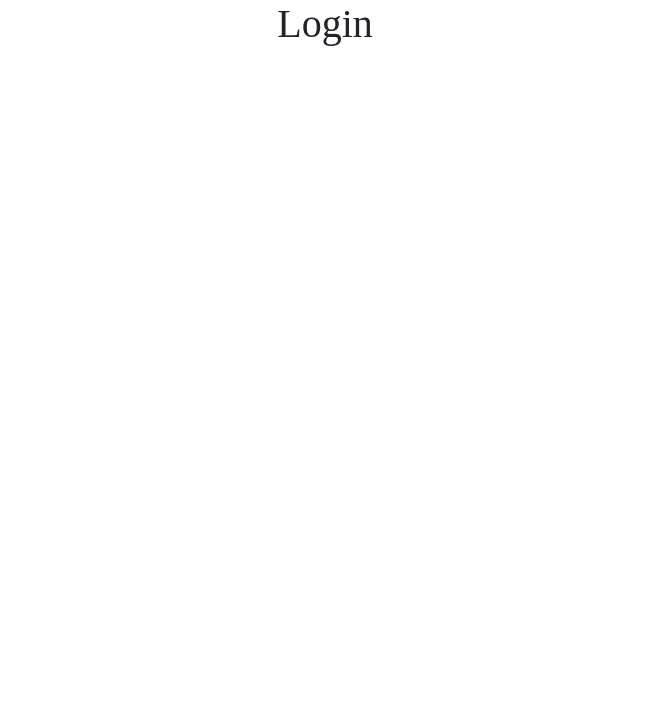
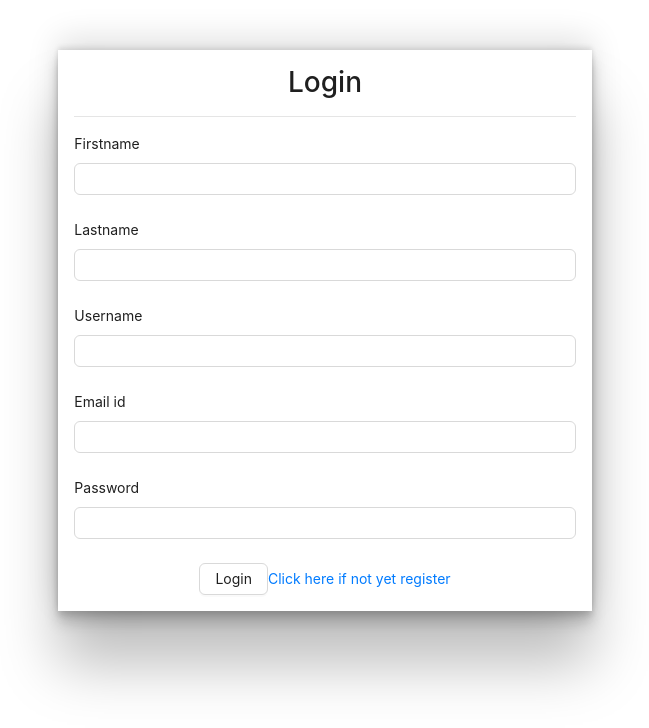
Before and after one commit to Mitali29052001/MR, a React (Create React App) app in the folder client/: page /login in a window 1280 px wide. Shown: the top 728 px of the page, without its empty margins (315-964 px from the left). Built offline with nearby package versions, Linux system fonts and the light colour scheme; a web font is replaced by a local one.

Commit message:
Login, Register

```diff
--- /dev/null
+++ b/client/src/pages/login.css
@@ -0,0 +1,3 @@
+.login-1 {
+    margin-top: 50px;
+}
--- a/client/src/pages/login.js
+++ b/client/src/pages/login.js
@@ -1,10 +1,41 @@
 import React from 'react'
-import Default from '../components/Default'
-function profile() {
+import {Row, Col, Form, Input, Button} from 'antd'
+import { Link } from 'react-router-dom'
+// eslint-disable-next-line no-unused-vars
+import './login.css'
+function Login() {
+    function login(values) {
+        console.log(values)
+    }
     return (
-       <div>
-        <h1>Login</h1>
+        <div>
+            <Row justify='center' className='login-1'>
+                <Col lg={10} xs={24}>
+                    <Form layout='vertical' className='bs1 p-3' onFinish={login}>
+                        <h3>Login</h3>
+                        <hr />
+                        <Form.Item label="Firstname" name="Firstname" rules={[{ require: true }]}>
+                            <Input />
+                        </Form.Item>
+                        <Form.Item label="Lastname" name="Lastname" rules={[{ require: true }]}>
+                            <Input />
+                        </Form.Item>
+                        <Form.Item label="Username" name="Username" rules={[{ require: true }]}>
+                            <Input />
+                        </Form.Item>
+                        <Form.Item label="Email id" name="Email id" rules={[{ require: true }]}>
+                            <Input />
+                        </Form.Item>
+                        <Form.Item label="Password" name="Password" rules={[{ require: true }]}>
+                            <Input />
+                        </Form.Item>
+
+                        <Button htmlType='Submit'>Login</Button>
+                        <Link to ='/register'>Click here if not yet register</Link>
+            </Form>
+        </Col>
+       </Row>
        </div>
     )
 }
-export default profile
+export default Login
--- a/client/src/pages/register.js
+++ b/client/src/pages/register.js
@@ -1,11 +1,43 @@
 import React from 'react'
+import {Row, Col, Form, Input, Button} from 'antd'
+import { Link } from 'react-router-dom'
 // eslint-disable-next-line no-unused-vars
-import Default from '../components/Default'
-function profile() {
+import './register.css'
+function Register() {
+    function register(values) {
+        console.log(values)
+    }
     return (
         <div>
-        <h1>Register</h1>
+            <Row justify='center' className='register-1'>
+                <Col lg={10} xs={24}>
+                    <Form layout='vertical' className='bs1 p-3' onFinish={register}>
+                        <h3>Register</h3>
+                        <hr />
+                        <Form.Item label="Firstname" name="Firstname" rules={[{ require: true }]}>
+                            <Input />
+                        </Form.Item>
+                        <Form.Item label="Lastname" name="Lastname" rules={[{ require: true }]}>
+                            <Input />
+                        </Form.Item>
+                        <Form.Item label="Username" name="Username" rules={[{ require: true }]}>
+                            <Input />
+                        </Form.Item>
+                        <Form.Item label="Email id" name="Email id" rules={[{ require: true }]}>
+                            <Input />
+                        </Form.Item>
+                        <Form.Item label="Password" name="Password" rules={[{ require: true }]}>
+                            <Input />
+                        </Form.Item>
+                        <Form.Item label="Confirm Password" name="Confirm Password" rules={[{ require: true }]}>
+                            <Input />
+                        </Form.Item>
+                        <Button htmlType='Submit'>Register</Button>
+                        <Link to ='/login'>Click here if already register</Link>
+            </Form>
+        </Col>
+       </Row>
        </div>
     )
 }
-export default profile
+export default Register
```
Also changed, not shown: client/src/pages/register.css (added), 1 other file (tests, documents, lock files or other folders).
